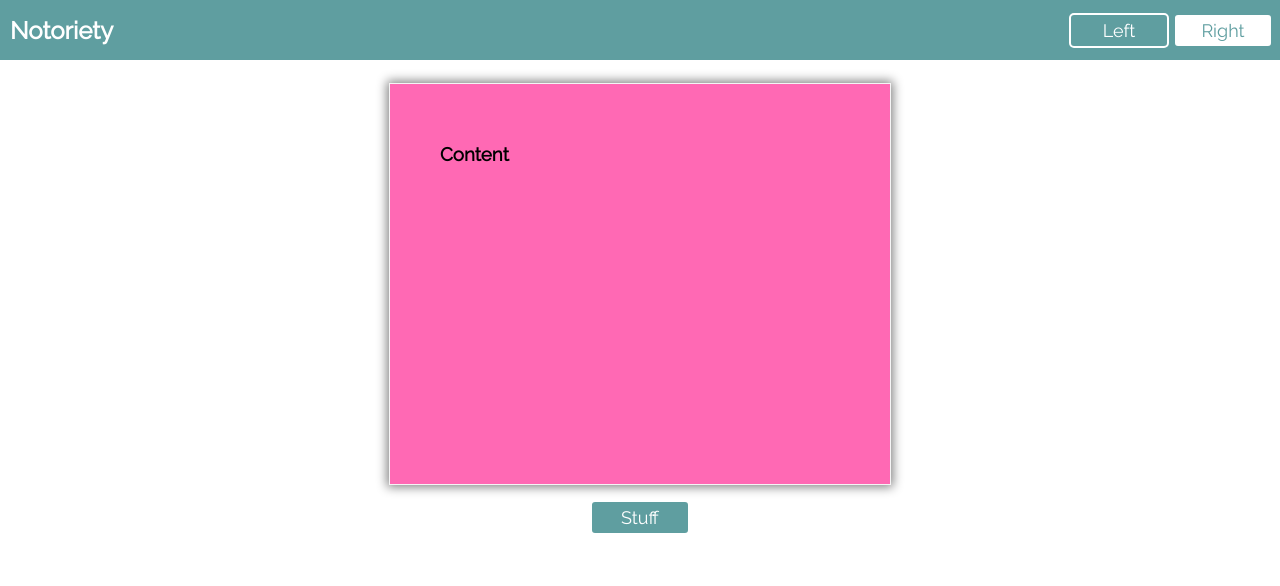
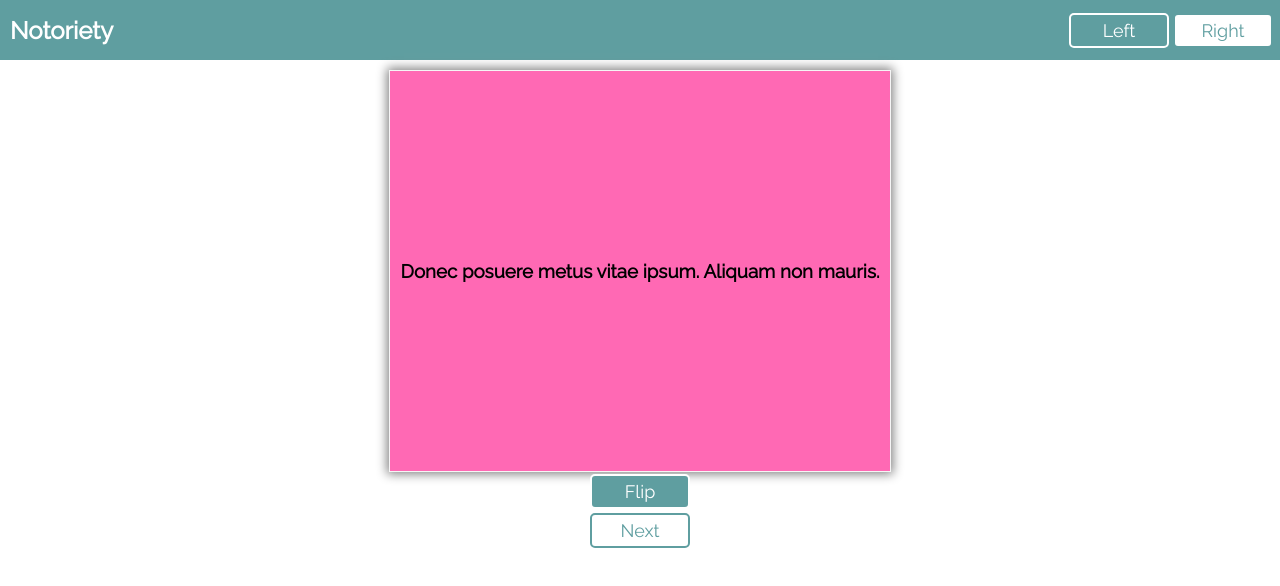
Before and after one commit to taylorpapke/notoriety, a React (Create React App) app in the folder client/: page / in a window 1280 px wide. Shown: the top 586 px of the page. Built offline with nearby package versions, Linux system fonts and the light colour scheme.

Commit message:
Working next button

```diff
--- a/client/src/App.js
+++ b/client/src/App.js
@@ -1,5 +1,5 @@
 import React from 'react'
-import Card from './components/Card/Card'
+import CardProvider from './components/CardProvider/CardProvider'
 import Container from './components/Container/Container'
 import TopBar from './components/TopBar/TopBar'
 import './App.css'
@@ -9,7 +9,7 @@ const App = () => {
     <div className="wrapper">
       <TopBar />
       <Container>
-        <Card></Card>
+        <CardProvider />
       </Container>
     </div>
   )
--- a/client/src/components/Card/Card.css
+++ b/client/src/components/Card/Card.css
@@ -20,4 +20,8 @@
 .card-content {
   height: 80%;
   width: 80%;
+  display: flex;
+  flex-direction: column;
+  align-items: center;
+  justify-content: space-evenly;
 }
--- a/client/src/components/Card/Card.jsx
+++ b/client/src/components/Card/Card.jsx
@@ -1,18 +1,81 @@
-import React from "react"
+import React, { useState } from "react"
+import PropTypes from "prop-types"
 import Button from "../Button/Button"
 import "./Card.css"
 
-const Card = () => {
+const Card = (props) => {
+  // WORKITEM image alt text from data
+  const { front_text, front_image, back_text, back_image, cardAdvanceHandler } =
+    props.cardContent
+
+  const frontContent = () => {
+    if (front_image && !front_text) {
+      return <img src={front_image} />
+    } else if (!front_image && front_text) {
+      return <h3>{front_text}</h3>
+    } else if (front_image && front_text) {
+      return (
+        <div className="card-content">
+          <img src={front_image} />
+          <h3>{front_text}</h3>
+        </div>
+      )
+    } else {
+      throw new Error('We shouldn\'t get to this state')
+    }
+  }
+
+  const backContent = () => {
+    if (back_image && !back_text) {
+      return <img src={back_image} />
+    } else if (!back_image && back_text) {
+      return <h3>{back_text}</h3>
+    } else if (back_image && back_text) {
+      return (
+        <div className="card-content">
+          <img src={back_image} />
+          <h3>{back_text}</h3>
+        </div>
+      )
+    } else {
+      throw new Error('We shouldn\'t get to this state')
+    }
+  }
+
+  const [isFront, setIsFront] = useState(true)
+
+  const flipHandler = () => {
+    setIsFront(!isFront)
+  }
+
   return (
     <div className="flashcard-wrapper">
-      <div className="card-surface">
-        <div className="card-content">
-          <h3>Content</h3>
-        </div>
-      </div>
-      <Button buttonStyle="primary">Stuff</Button>
+      <div className="card-surface">{isFront ? frontContent() : backContent()}</div>
+      <Button buttonStyle="primary" onClickHandler={flipHandler}>
+        Flip
+      </Button>
+      <Button
+        buttonStyle="secondary"
+        onClickHandler={() => {
+          cardAdvanceHandler()
+        }}
+      >
+        Next
+      </Button>
     </div>
   )
 }
 
+Card.propTypes = {
+  cardContent: PropTypes.exact({
+    card_id: PropTypes.string,
+    front_text: PropTypes.string,
+    front_image: PropTypes.string,
+    back_text: PropTypes.string,
+    back_image: PropTypes.string,
+    cardAdvanceHandler: PropTypes.func.isRequired,
+    correct: PropTypes.number,
+  }),
+}
+
 export default Card
--- /dev/null
+++ b/client/src/components/CardProvider/CardProvider.jsx
@@ -0,0 +1,18 @@
+import React, { useState } from 'react'
+import Card from '../Card/Card'
+import cardData from '../../data/cards.json'
+
+const CardProvider = () => {
+  const [index, setIndex] = useState(0)
+  const nextCardHandler = () => {
+    if (index < cardData.length - 1) {
+      setIndex(index+1)
+    } else {
+      setIndex(0)
+    }
+  }
+
+  return <Card cardContent={{ cardAdvanceHandler: nextCardHandler, ...cardData[index] }}></Card>
+}
+
+export default CardProvider
--- /dev/null
+++ b/client/src/data/cards.json
@@ -0,0 +1,66 @@
+[
+  {
+    "card_id": "40a6b5c1-3614-437d-9a4c-437efa144afa",
+    "front_text": "Donec posuere metus vitae ipsum. Aliquam non mauris.",
+    "front_image": null,
+    "back_text": "Suspendisse potenti. In eleifend quam a odio.",
+    "back_image": "http://dummyimage.com/148x157.png/ff4444/ffffff",
+    "correct": 98
+  },
+  {
+    "card_id": "56a7275d-5ae6-462f-8f0d-b9d381cb8d4f",
+    "front_text": "Integer non velit. Donec diam neque, vestibulum eget, vulputate ut, ultrices vel, augue.",
+    "front_image": "http://dummyimage.com/182x135.png/cc0000/ffffff",
+    "back_text": null,
+    "back_image": "http://dummyimage.com/173x116.png/5fa2dd/ffffff",
+    "correct": 28
+  },
+  {
+    "card_id": "44fed7ed-4f50-4ef7-aa1b-391e65f354a6",
+    "front_text": "Nulla suscipit ligula in lacus.",
+    "front_image": null,
+    "back_text": "Suspendisse ornare consequat lectus. In est risus, auctor sed, tristique in, tempus sit amet, sem. Fusce consequat.",
+    "back_image": "http://dummyimage.com/141x138.png/cc0000/ffffff",
+    "correct": 84
+  },
+  {
+    "card_id": "1530e6f7-7694-4a50-8c04-af838f0edc83",
+    "front_text": "Aliquam quis turpis eget elit sodales scelerisque.",
+    "front_image": "http://dummyimage.com/134x134.png/cc0000/ffffff",
+    "back_text": "Vivamus metus arcu, adipiscing molestie, hendrerit at, vulputate vitae, nisl.",
+    "back_image": null,
+    "correct": 0
+  },
+  {
+    "card_id": "6e137a00-c014-49e3-b1c7-d72afc80ce3f",
+    "front_text": null,
+    "front_image": "http://dummyimage.com/157x190.png/cc0000/ffffff",
+    "back_text": "Nullam molestie nibh in lectus. Pellentesque at nulla.",
+    "back_image": "http://dummyimage.com/119x163.png/ff4444/ffffff",
+    "correct": 43
+  },
+  {
+    "card_id": "1e4972d7-9879-443c-be26-df652fac9b89",
+    "front_text": "Aenean fermentum.",
+    "front_image": "http://dummyimage.com/127x148.png/5fa2dd/ffffff",
+    "back_text": "Integer non velit. Donec diam neque, vestibulum eget, vulputate ut, ultrices vel, augue.",
+    "back_image": "http://dummyimage.com/140x191.png/cc0000/ffffff",
+    "correct": 46
+  },
+  {
+    "card_id": "415e7079-749e-4385-b27f-f623bc125497",
+    "front_text": null,
+    "front_image": "http://dummyimage.com/185x114.png/5fa2dd/ffffff",
+    "back_text": "Integer ac leo. Pellentesque ultrices mattis odio. Donec vitae nisi.",
+    "back_image": "http://dummyimage.com/114x121.png/5fa2dd/ffffff",
+    "correct": 75
+  },
+  {
+    "card_id": "08fa50ff-3aad-4194-a24e-1dc02d9b1e72",
+    "front_text": "Nunc rhoncus dui vel sem.",
+    "front_image": null,
+    "back_text": "Quisque porta volutpat erat.",
+    "back_image": null,
+    "correct": 31
+  }
+]
```
Also changed, not shown: client/eslintrc.json (deleted), 1 other file (tests, documents, lock files or other folders).
